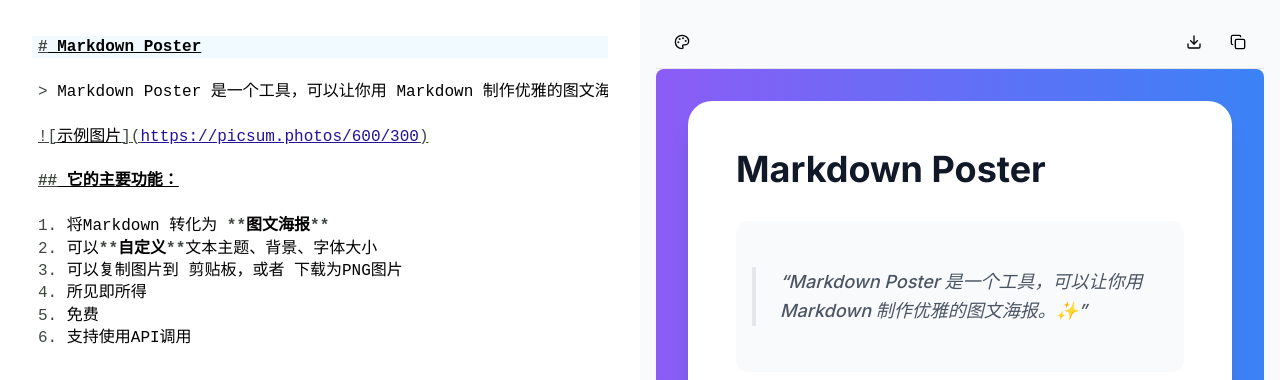
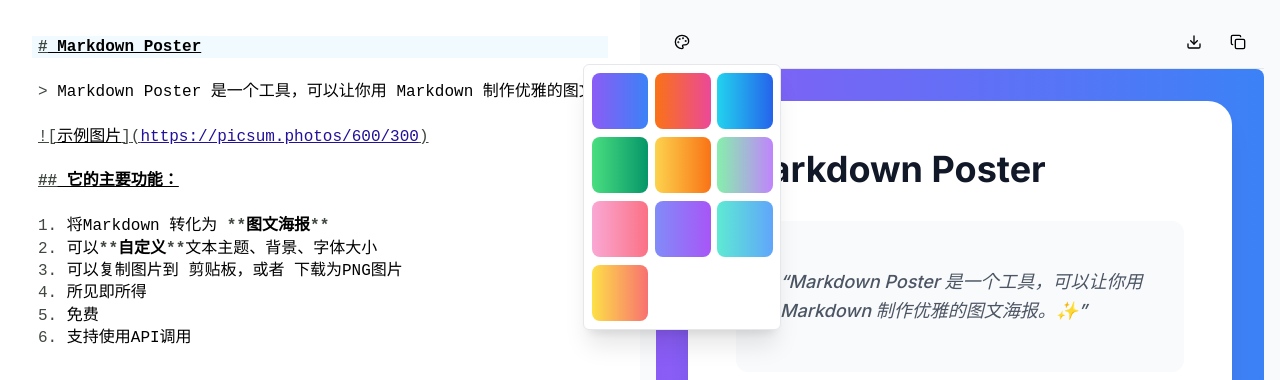
Before and after one commit to jeffltc/markdown-to-poster, a Next.js app: page / in a window 1280 px wide. Both pictures are taken after a click on the button 682 px from the left and 42 px from the top of the page. Shown: the top 380 px of the page. Built offline with nearby package versions, Linux system fonts and the light colour scheme.

Commit message:
feat: update components and styles

```diff
--- a/components/markdown-to-poster.tsx
+++ b/components/markdown-to-poster.tsx
@@ -16,6 +16,19 @@
 } from './ui/dropdown-menu'
 import { toPng } from 'html-to-image'
 
+const gradientPresets = [
+  'from-violet-500 to-blue-500',
+  'from-orange-500 to-pink-500',
+  'from-cyan-400 to-blue-600',
+  'from-green-400 to-emerald-600',
+  'from-amber-300 to-orange-500',
+  'from-green-300 to-purple-400',
+  'from-pink-300 to-rose-400',
+  'from-indigo-400 to-purple-500',
+  'from-teal-300 to-blue-400',
+  'from-yellow-300 to-red-400'
+]
+
 export default function MarkdownPoster() {
   const [markdown, setMarkdown] = useState<string>(`# Markdown Poster
 
@@ -31,6 +44,7 @@
 4. 所见即所得
 5. 免费
 6. 支持使用API调用`)
+  const [gradient, setGradient] = useState(gradientPresets[0])
 
   const handleCopy = async () => {
     const preview = document.getElementById('preview')
@@ -75,6 +89,7 @@
             dropCursor: false,
             allowMultipleSelections: false,
             indentOnInput: false,
+            lineWrap: true,
           }}
           style={{
             fontSize: '16px',
@@ -86,23 +101,38 @@
       {/* Preview */}
       <div className="w-1/2 h-full bg-gray-50 p-4 relative">
         <div className="flex items-center gap-2 p-2 border-b">
-          <Button variant="ghost" size="icon">
-            <Palette className="h-4 w-4" />
-          </Button>
+          <DropdownMenu>
+            <DropdownMenuTrigger asChild>
+              <Button variant="ghost" size="icon">
+                <Palette className="h-4 w-4" />
+              </Button>
+            </DropdownMenuTrigger>
+            <DropdownMenuContent className="bg-white p-2 shadow-xl">
+              <div className="grid grid-cols-3 gap-2 w-[180px]">
+                {gradientPresets.map((preset) => (
+                  <button
+                    key={preset}
+                    onClick={() => setGradient(preset)}
+                    className={`w-14 h-14 rounded-lg bg-gradient-to-r ${preset} hover:scale-105 transition-transform`}
+                  />
+                ))}
+              </div>
+            </DropdownMenuContent>
+          </DropdownMenu>
 
           <div className="flex-1" />
 
-          <Button variant="ghost" size="icon">
+          <Button variant="ghost" size="icon" onClick={handleDownload}>
             <Download className="h-4 w-4" />
           </Button>
 
-          <Button variant="ghost" size="icon">
+          <Button variant="ghost" size="icon" onClick={handleCopy}>
             <Copy className="h-4 w-4" />
           </Button>
         </div>
         <div
           id="preview"
-          className="w-full h-full overflow-auto rounded-lg bg-gradient-to-r from-violet-500 to-blue-500 p-8"
+          className={`w-full h-full overflow-auto rounded-lg bg-gradient-to-r ${gradient} p-8`}
         >
           <div className="bg-white rounded-3xl p-12 shadow-xl">
             <ReactMarkdown
```
